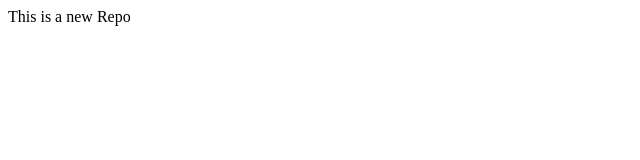
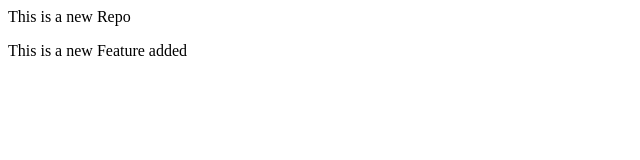
Before and after one commit to piyushoo7-ai/localrepo, a plain HTML site: page index.html in a window 1280 px wide. Shown: the whole page, without its empty margins (0-640 px from the left). Drawn offline with Linux system fonts and the light colour scheme.

Commit message:
Add new feature

```diff
--- a/index.html
+++ b/index.html
@@ -1 +1,2 @@
 <p>This is a new Repo</p>
+<p>This is a new Feature added</p>
```
